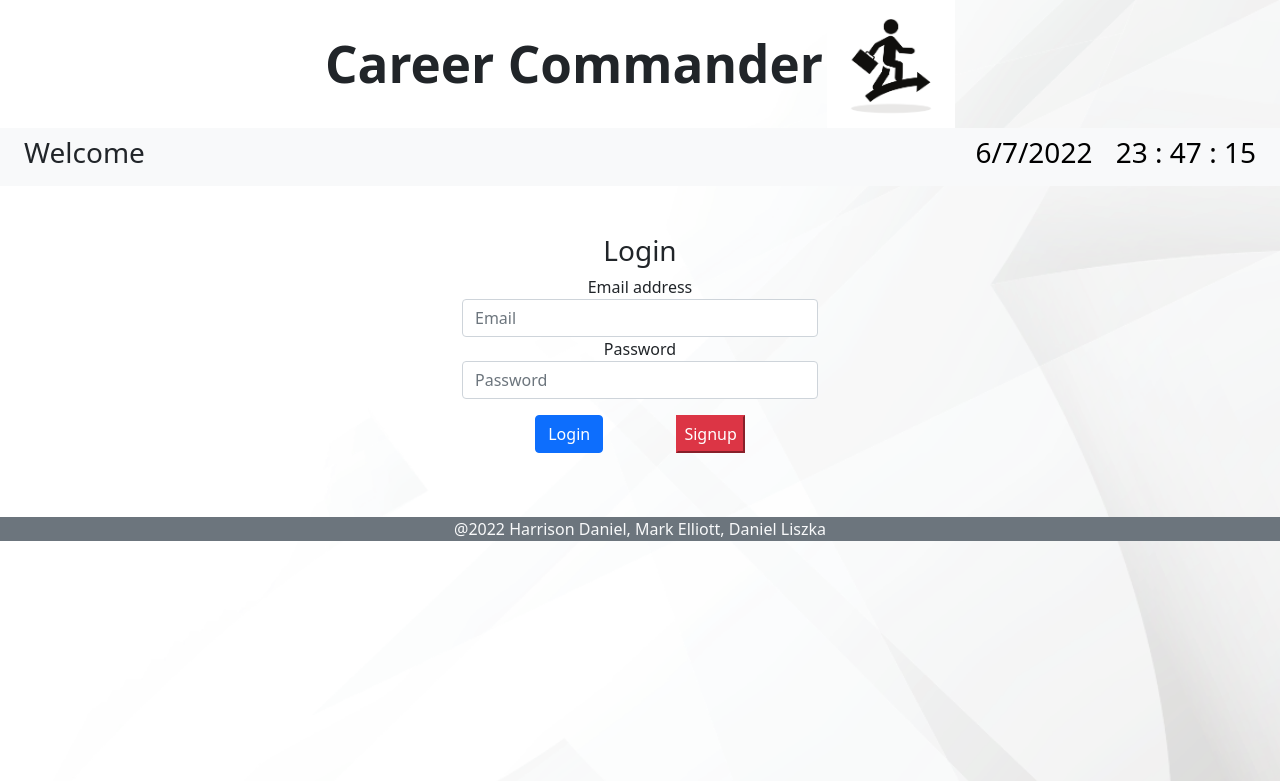
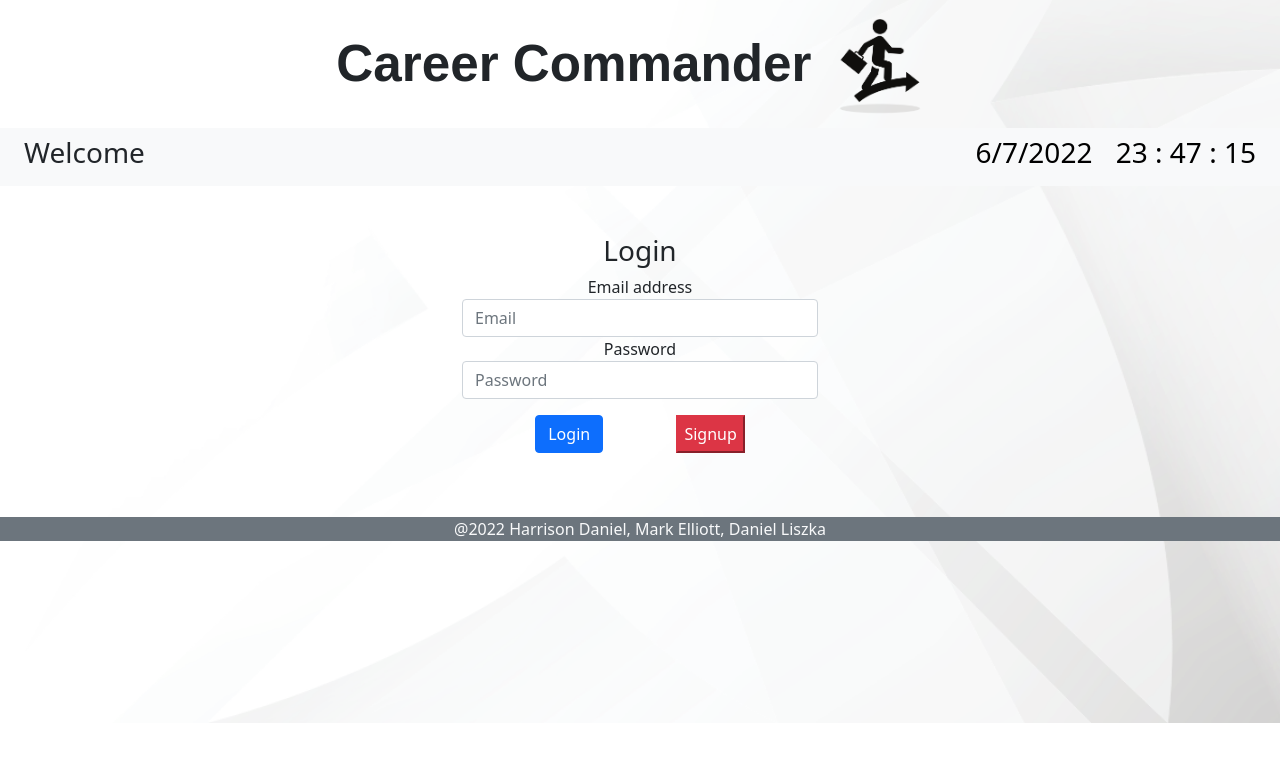
Before and after one commit to DanielLiszka/career-commander, a Node server app: page / in a window 1280 px wide. Shown: the top 781 px of the page. Run offline with Node 20, Linux system fonts and the light colour scheme; some libraries are stand-ins or nearby versions.

Commit message:
background added

```diff
--- a/public/css/styles.css
+++ b/public/css/styles.css
@@ -6,8 +6,9 @@
 
   body {
     background-image: url(../images/background.png);
-    position: fixed;
+    background-position: center center;
     background-size: cover;
+    background-repeat:no-repeat;
 
   }
 
@@ -18,6 +19,7 @@
     height: 10%;
     margin: 0;
     padding: 0;
+    mix-blend-mode: multiply;
   }
 
   #mainHeader {
@@ -25,6 +27,10 @@
     font-weight: bolder;
     font-size: 4vw;
     vertical-align: middle;
+    font-family: Arial;
+    /* background: -webkit-gradient(linear, left top, left bottom, from(#eee), to(#333));
+    -webkit-background-clip: text;
+    -webkit-text-fill-color: transparent */
   }
 
   .jumbotron {
```
Also changed, not shown: public/images/background2.png (added).
